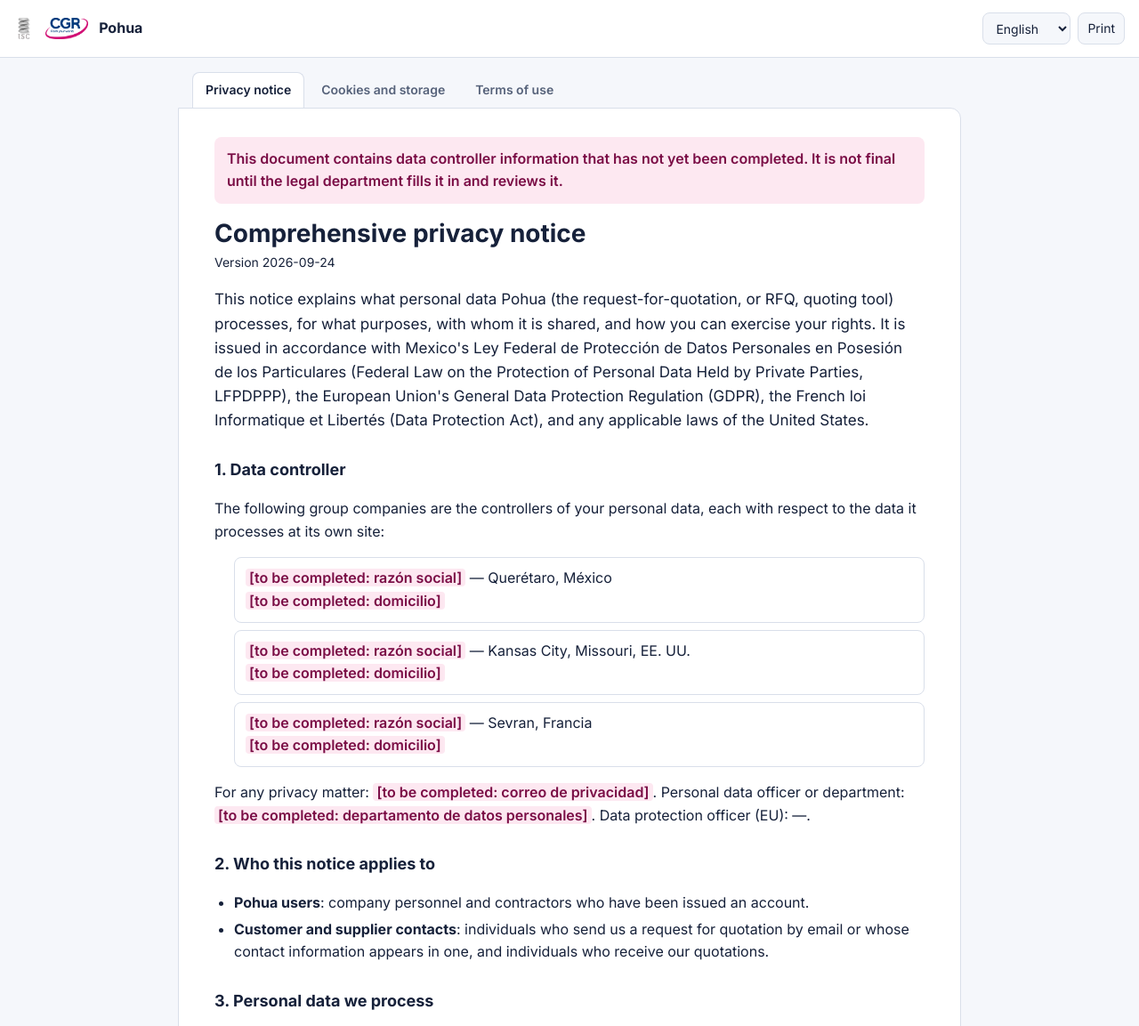
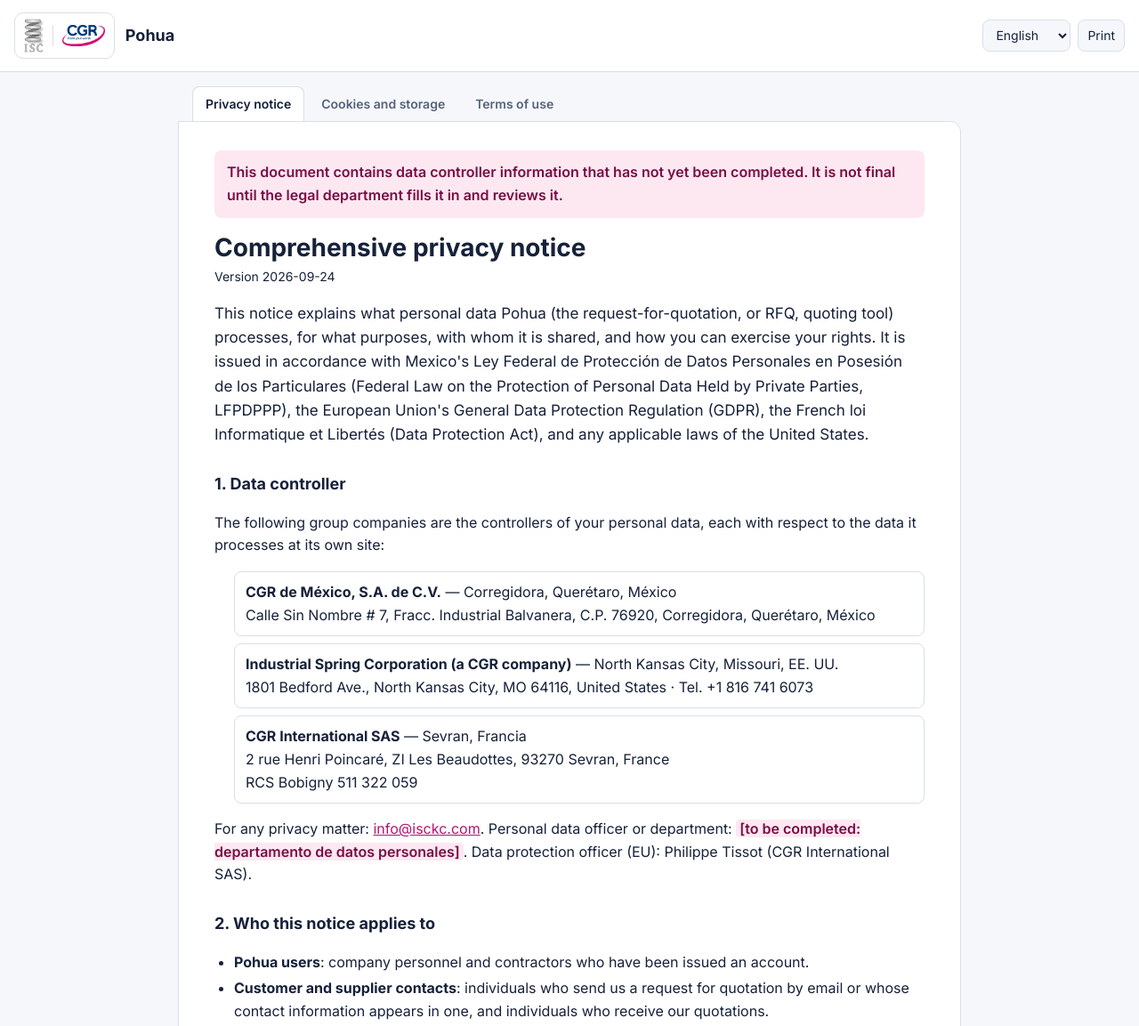
Before and after one commit to anacgrp1/Pohua_Copia, a website: page frontend/legal/index.html in a window 1280 px wide. Shown: the top 1153 px of the page at 89% size. Drawn offline with Linux system fonts and the light colour scheme.

Commit message:
feat: legal term update

```diff
--- a/frontend/legal/index.html
+++ b/frontend/legal/index.html
@@ -23,9 +23,13 @@
 </head>
 <body>
     <header class="lg-cabecera">
+        <!-- El mismo conjunto de logos que la portada, el login y la barra
+             lateral: los dos dentro de UN contenedor blanco, con el filete. -->
         <a class="lg-marca" href="/" id="lgVolver">
-            <img src="/assets/isc-logo.png" alt="ISC">
-            <img src="/assets/logo.png" alt="CGR">
+            <span class="logo-lockup">
+                <img src="/assets/isc-logo.png" alt="ISC" class="logo-lockup__isc">
+                <img src="/assets/logo.png" alt="CGR" class="logo-lockup__cgr">
+            </span>
             <span>Pohua</span>
         </a>
         <div class="lg-acciones">
--- a/frontend/legal/legal.css
+++ b/frontend/legal/legal.css
@@ -54,8 +54,23 @@
     padding: 14px 16px; border-bottom: 1px solid var(--lg-borde);
     background: var(--lg-panel); position: sticky; top: 0; z-index: 2;
 }
-.lg-marca { display: flex; align-items: center; gap: 8px; color: inherit; text-decoration: none; font-weight: 700; }
-.lg-marca img { height: 28px; background: #fff; border-radius: 6px; padding: 2px 4px; }
+.lg-marca { display: flex; align-items: center; gap: 12px; color: inherit; text-decoration: none; font-weight: 700; font-size: 18px; }
+
+/* El conjunto de logos, igual que en la aplicación (style.css, "lockup"):
+   un solo blanco, ISC más alto porque es vertical, y un filete entre los dos. */
+.logo-lockup {
+    display: inline-flex; align-items: center; gap: 10px;
+    background: #fff; border-radius: 10px; padding: 6px 10px;
+    box-shadow: 0 1px 3px rgba(0, 0, 0, 0.35); flex: 0 0 auto;
+}
+:root[data-theme="light"] .logo-lockup { border: 1px solid var(--lg-borde); box-shadow: none; }
+.logo-lockup img { display: block; width: auto; max-width: 100%; object-fit: contain; }
+.logo-lockup__isc { height: 38px; }
+.logo-lockup__cgr {
+    height: 24px; padding-left: 10px; margin-left: -2px;
+    border-left: 1px solid rgba(15, 23, 42, 0.14); box-sizing: content-box;
+}
+@media print { .logo-lockup { box-shadow: none; border: 1px solid #ddd; } }
 .lg-acciones { display: flex; gap: 8px; }
 .lg-acciones select, .lg-acciones button, .lg-boton {
     font: inherit; font-size: 14px; color: var(--lg-texto); background: var(--lg-fondo);
@@ -108,6 +123,7 @@
     :root, :root[data-theme="light"] {
         --lg-fondo: #fff; --lg-panel: #fff; --lg-texto: #000; --lg-suave: #333; --lg-borde: #bbb;
     }
-    .lg-cabecera, .lg-pestanas, .lg-boton, #lgBorrado { display: none !important; }
+    .lg-acciones, .lg-pestanas, .lg-boton, #lgBorrado { display: none !important; }
+    .lg-cabecera { position: static; border: none; padding: 0 0 16px; }
     .lg-doc { border: none; margin: 0; padding: 0; max-width: none; }
 }
--- a/frontend/legal/responsable.js
+++ b/frontend/legal/responsable.js
@@ -24,31 +24,45 @@
     // razón social, dejar una y borrar las demás.
     responsables: [
         {
-            sede: 'Querétaro, México',
-            razonSocial: null,          // p. ej. "CGR International, S.A. de C.V."
-            domicilio: null,            // calle, número, colonia, C.P., municipio, estado
+            // De cgr-international.com/company/contact-us/ (Planta 1) y del
+            // directorio de Dun & Bradstreet, consultados 2026-09-24. Confirmar
+            // con contabilidad que este es el domicilio FISCAL (la Planta 2 está
+            // en Libre a Celaya Km 7.9 Int 5, mismo parque). El RFC que publican
+            // directorios de terceros es CME030424I94: verificarlo contra la
+            // constancia antes de ponerlo aquí.
+            sede: 'Corregidora, Querétaro, México',
+            razonSocial: 'CGR de México, S.A. de C.V.',
+            domicilio: 'Calle Sin Nombre # 7, Fracc. Industrial Balvanera, C.P. 76920, Corregidora, Querétaro, México',
             rfcOIdentificador: null,    // RFC
         },
         {
-            sede: 'Kansas City, Missouri, EE. UU.',
-            razonSocial: null,
-            domicilio: null,
+            // De isckc.com (portada y /contact-us/, consultado 2026-09-24).
+            // La página «About» la llama "Industrial Spring Corporation of
+            // Kansas City": confirmar cuál es la razón social registrada.
+            sede: 'North Kansas City, Missouri, EE. UU.',
+            razonSocial: 'Industrial Spring Corporation (a CGR company)',
+            domicilio: '1801 Bedford Ave., North Kansas City, MO 64116, United States · Tel. +1 816 741 6073',
             rfcOIdentificador: null,    // EIN, si se quiere mostrar
         },
         {
+            // De cgr-international.com/legal-notice/ (consultado 2026-09-24).
             sede: 'Sevran, Francia',
-            razonSocial: null,
-            domicilio: null,
-            rfcOIdentificador: null,    // SIREN / SIRET
+            razonSocial: 'CGR International SAS',
+            domicilio: '2 rue Henri Poincaré, ZI Les Beaudottes, 93270 Sevran, France',
+            rfcOIdentificador: 'RCS Bobigny 511 322 059',
         },
     ],
 
     // El buzón al que se mandan las solicitudes de derechos (ARCO / RGPD).
-    correoPrivacidad: null,             // p. ej. "privacidad@cgr-international.com"
+    // Elegido por Ana (2026-09-24). Quien lea este buzón tiene que contestar
+    // las solicitudes en plazo: México 20 días, UE un mes.
+    correoPrivacidad: 'info@isckc.com',
     // Persona o departamento de datos personales (México, art. 29 LFPDPPP).
     departamentoDatos: null,
     // Delegado de protección de datos (RGPD). null si no se ha designado.
-    delegadoProteccionDatos: null,
+    // El que declara el aviso legal de cgr-international.com para CGR
+    // International SAS (consultado 2026-09-24).
+    delegadoProteccionDatos: 'Philippe Tissot (CGR International SAS)',
     // Ley y tribunales para los términos de uso de cada sede.
     jurisdiccion: null,                 // p. ej. "tribunales de Querétaro, Qro., México"
 };
```
Also changed, not shown: frontend/css/style.css.
